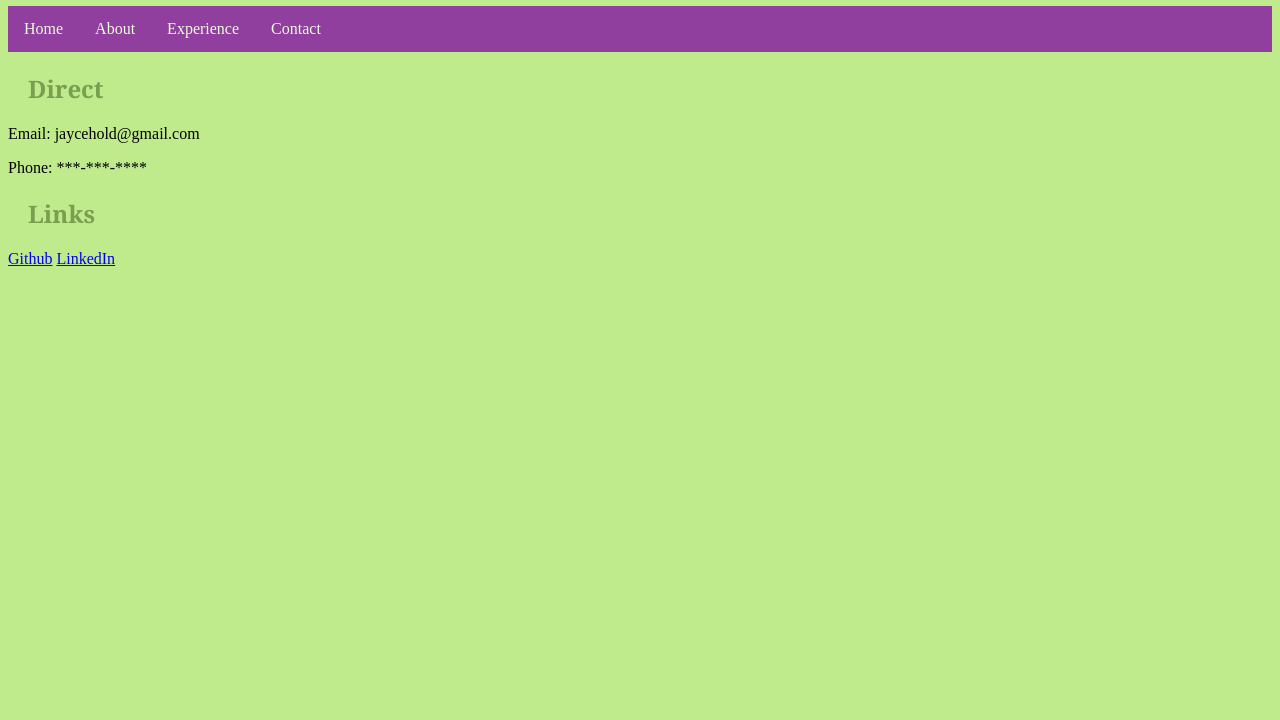
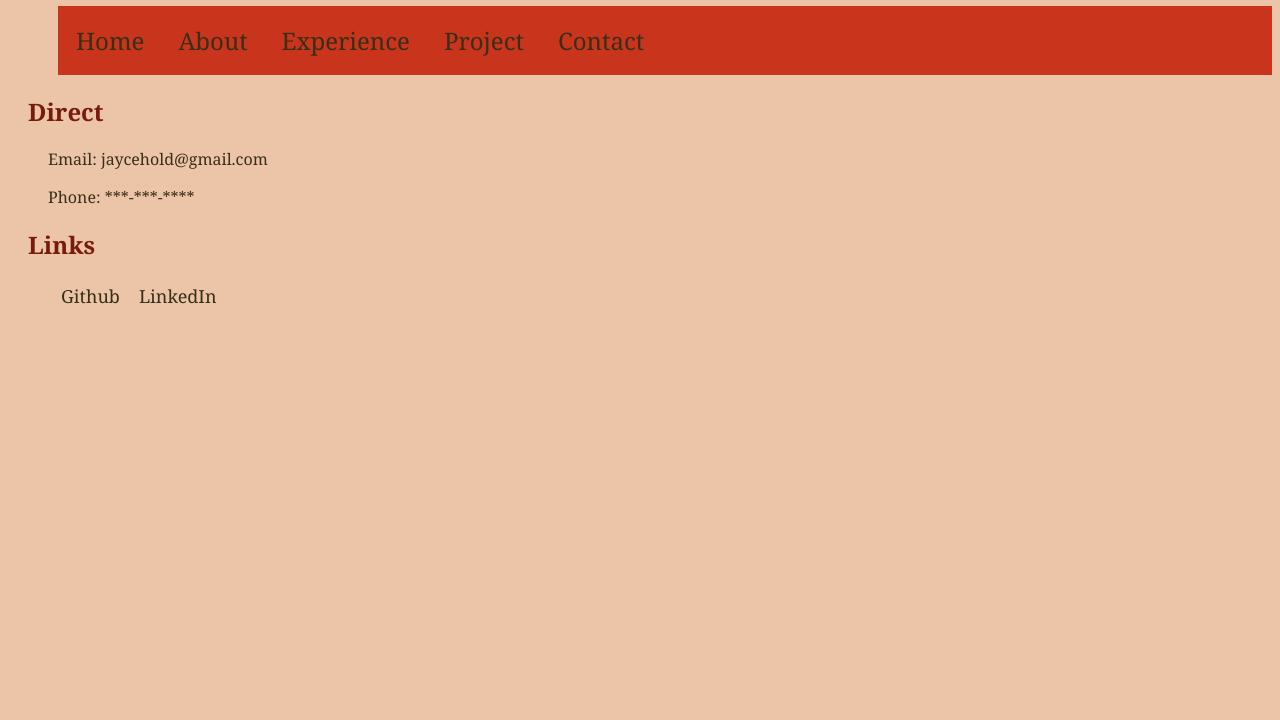
Before and after one commit to jaycehold/jaycehold.github.io, a plain HTML site: page contact.html in a window 1280 px wide. Shown: the part 80-800 px from the top of the page. Drawn offline with Linux system fonts and the light colour scheme.

Commit message:
Change coloring, added Resume, added project, changed some formatting

```diff
--- a/contact.html
+++ b/contact.html
@@ -11,21 +11,32 @@
 
 <body>
     <h1>Contact</h1>
-    <ul>
-        <li><a href="index.html">Home</a></li>
-        <li><a href="about.html">About</a></li>
-        <li><a href="experience.html">Experience</a></li>
-        <li><a href="contact.html">Contact</a></li>
-    </ul>
+    <div id="navbar">
+        <table>
+            <tr>
+                <td><a href="index.html">Home</a></td>
+                <td><a href="about.html">About</a></td>
+                <td><a href="experience.html">Experience</a></td>
+                <td><a href="https://obscure-plateau-30735.herokuapp.com/" target="_blank"
+                        rel="noopener noreferrer">Project</a></td>
+                <td><a href="contact.html">Contact</a></td>
+            </tr>
+        </table>
+    </div>
 
     <h2>Direct</h2>
     <p>Email: jaycehold@gmail.com</p>
     <p>Phone: ***-***-****</p>
     <h2>Links</h2>
-    <link><a href="https://github.com/jaycehold" target="_blank" rel="noopener noreferrer">Github</a></link>
-    <link><a href="https://www.linkedin.com/in/jayce-holdsambeck-64652b1b8/" target="_blank"
-        rel="noopener noreferrer">LinkedIn</a></li>
-    <link><a href=""></a></link>
+    <div id="contact-bar">
+        <table>
+            <tr>
+                <td><a href="https://github.com/jaycehold" target="_blank" rel="noopener noreferrer">Github</a></td>
+                <td><a href="https://www.linkedin.com/in/jayce-holdsambeck-64652b1b8/" target="_blank"
+                        rel="noopener noreferrer">LinkedIn</a></td>
+            </tr>
+        </table>
+    </div>
 </body>
 
 </html>
--- a/mystyle.css
+++ b/mystyle.css
@@ -7,53 +7,69 @@
 
 */
 
+#test-color {
+    color-scheme:
+        #372F18 #ECC5A8 #C9341C #A16B23 #771B0C wheat
+}
+
 body {
-    background-color: #BFEB8D;
+    background-color: #ECC5A8;
 }
 
 h1 {
-    color: #799E4F;
+    color: #771B0C;
     margin-left: 20px;
     font-family: Georgia;
     text-align: center;
 }
 
 h2 {
-    color: #799E4F;
+    color: #771B0C;
     margin-left: 20px;
     font-family: Georgia;
     text-align: left;
 }
 
-/* header bar */
-ul {
-    list-style-type: none;
-    margin: 0;
-    padding: 0;
-    overflow: hidden;
-    background-color: #903F9E;
+p {
+    color: #372F18;
+    margin-left: 40px;
+    font-family: Georgia;
+    text-align: left;
 }
 
-li {
-    float: left;
+/* header bar */
+#navbar {
+    margin-left: 50px;
+    background-color: #C9341C;
+    font-family: Georgia;
+    padding: 15px;
+    font-size: 24px;
 }
 
-li a {
-    display: block;
-    color: #EDFCDC;
-    text-align: center;
-    padding: 14px 16px;
+#navbar a {
+    color: #372F18;
     text-decoration: none;
+    padding-right: 30px;
 }
 
-li a:hover:not(.active) {
-    background-color: #DD8DEB;
+#navbar a:hover {
+    color: wheat;
 }
 
-.active {
-    background-color: #799E4F;
+
+/* header bar */
+#contact-bar {
+    margin-left: 50px;
+    font-family: Georgia;
+    font-size: 18px;
 }
 
-link {
-    color: white;
+#contact-bar a {
+    color: #372F18;
+    text-decoration: none;
+    padding-right: 15px;
 }
+
+#contact-bar a:hover {
+    color: wheat;
+}
```
Also changed, not shown: about.html (+11 -7 lines), experience.html (+13 -7 lines), index.html (+13 -9 lines), 1 other file.
